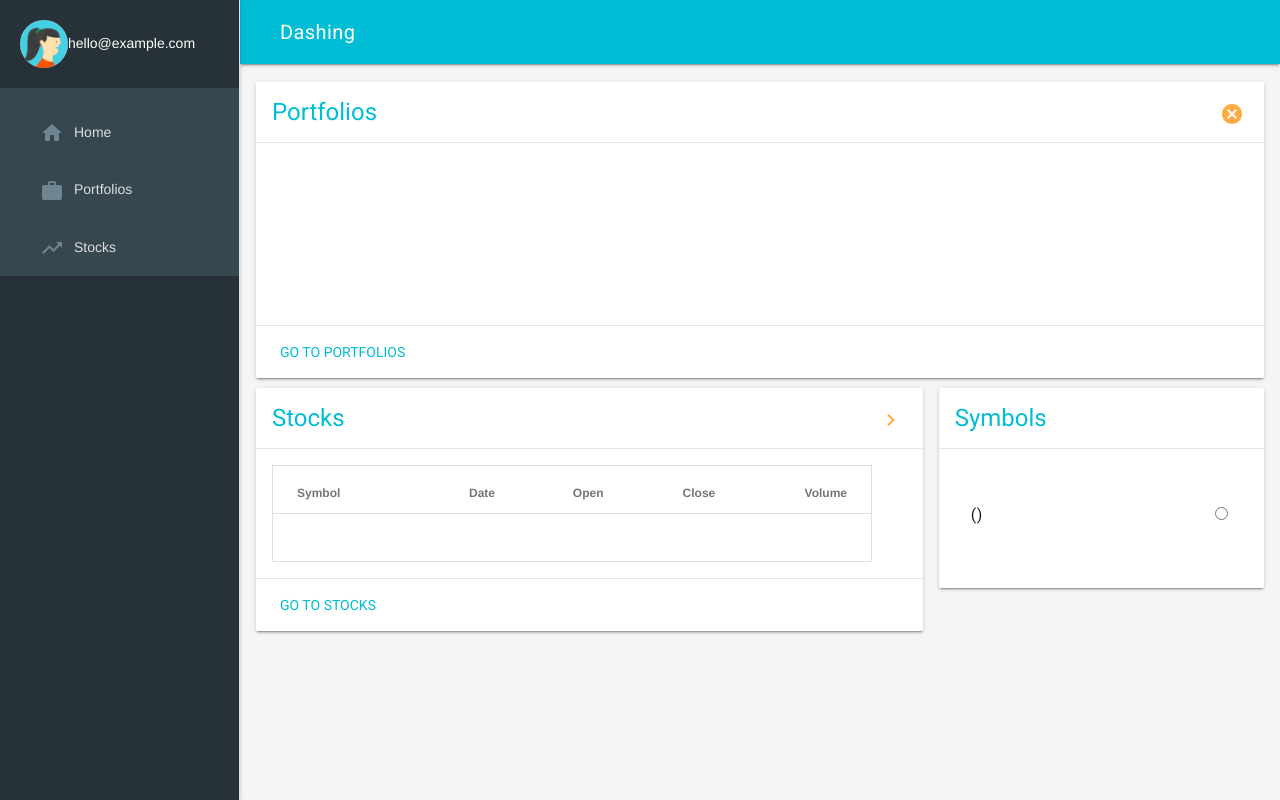
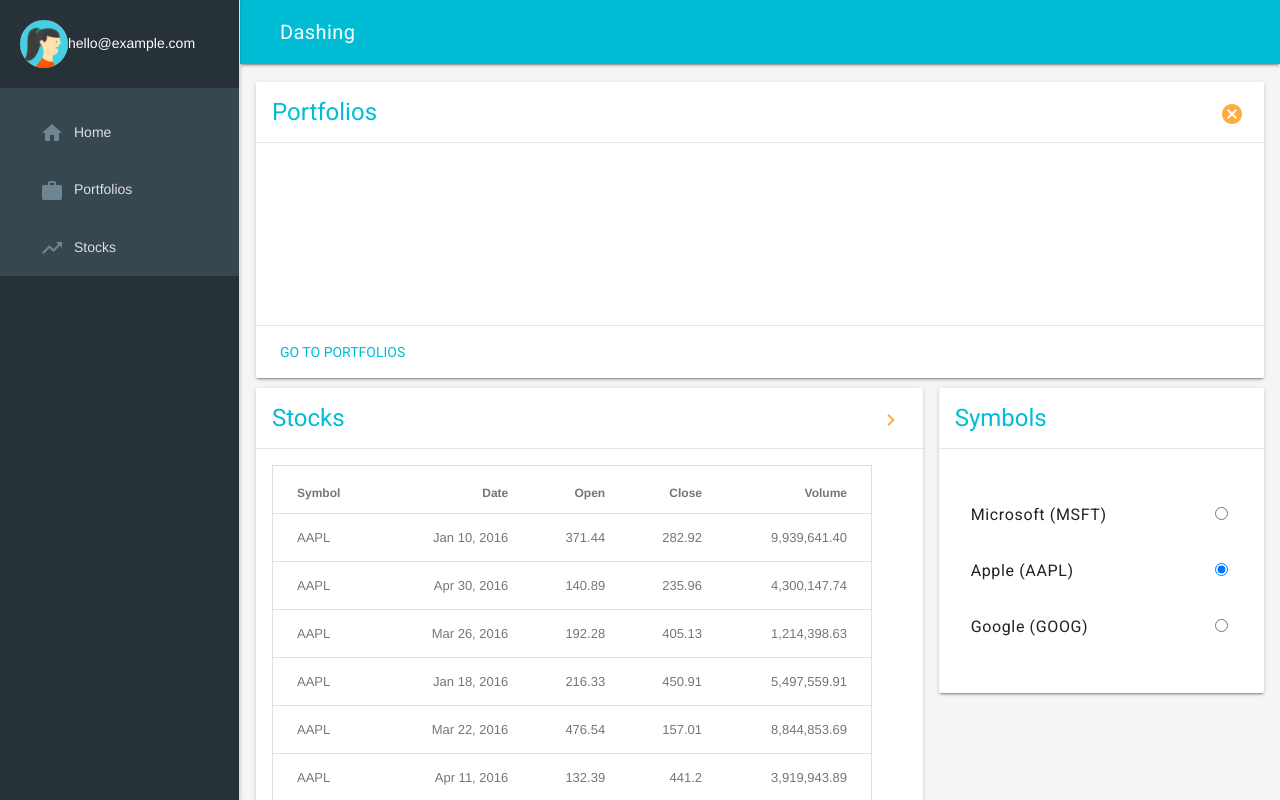
Before and after one commit to onehungrymind/dashing-angular, an Angular app: page /stocks in a window 1280 px wide. Built offline with nearby package versions, Linux system fonts and the light colour scheme; data requests are answered from the project's data file.

Commit message:
fleshing out stocks

```diff
--- a/src/app/home/home.component.html
+++ b/src/app/home/home.component.html
@@ -3,6 +3,6 @@
     <app-portfolio-list [disable-actions]="true" [portfolios]="portfolios | async"></app-portfolio-list>
   </div>
   <div class="mdl-cell--6-col">
-    <app-stock-history></app-stock-history>
+    <app-stock-history [current]="currentSymbol"></app-stock-history>
   </div>
 </div>
--- a/src/app/home/home.component.ts
+++ b/src/app/home/home.component.ts
@@ -2,6 +2,7 @@ import { Component, OnInit } from '@angular/core';
 import { PortfolioService } from '../shared';
 import { Observable } from "rxjs";
 import 'rxjs/add/operator/map';
+import { SymbolService } from "../shared/symbol.service";
 
 @Component({
   selector: 'app-home',
@@ -11,12 +12,16 @@ import 'rxjs/add/operator/map';
 })
 export class HomeComponent implements OnInit {
   portfolios: any;
+  currentSymbol: string;
+
   constructor(
-    private portfolioService: PortfolioService
+    private portfolioService: PortfolioService,
+    private symbolService: SymbolService
   ) { }
 
   ngOnInit() {
     this.getPortfolios();
+    this.currentSymbol = this.symbolService.getCurrentSymbol();
   }
 
   getPortfolios() {
--- a/src/app/shared/stock.service.ts
+++ b/src/app/shared/stock.service.ts
@@ -13,6 +13,6 @@ export class StockService {
   }
 
   getStocks (symbol) {
-    return this.http.get(this.getURL(symbol));
+    return this.http.get(this.getURL(symbol)).map(res => res.json());
   };
 }
--- a/src/app/shared/symbol.service.ts
+++ b/src/app/shared/symbol.service.ts
@@ -21,10 +21,9 @@ export class SymbolService {
 
   setCurrentSymbol(symbol) {
     this.currentSymbol = symbol;
-    // $rootScope.$broadcast('setSymbol', symbol);
   };
 
   getCurrentSymbol() {
-    return this.currentSymbol;
+    return this.currentSymbol || 'AAPL';
   };
 }
--- a/src/app/stocks/stock-history/stock-history.component.html
+++ b/src/app/stocks/stock-history/stock-history.component.html
@@ -14,7 +14,7 @@
       </tr>
       </thead>
       <tbody>
-      <tr ng-repeat="quote in $ctrl.history">
+      <tr *ngFor="let quote of history">
         <td class="mdl-data-table__cell--non-numeric">{{quote.Symbol}}</td>
         <td>{{quote.Date | date: 'MMM dd, yyyy'}}</td>
         <td>{{quote.Open}}</td>
--- a/src/app/stocks/stock-history/stock-history.component.ts
+++ b/src/app/stocks/stock-history/stock-history.component.ts
@@ -1,15 +1,24 @@
-import { Component, OnInit } from '@angular/core';
+import { Component, OnInit, Input, EventEmitter, Output, OnChanges } from '@angular/core';
+import { StockService } from "../../shared/stock.service";
+import { SymbolService } from "../../shared/symbol.service";
+import { Observable } from "rxjs";
+import 'rxjs/add/operator/take';
 
 @Component({
   selector: 'app-stock-history',
   templateUrl: './stock-history.component.html',
   styleUrls: ['./stock-history.component.css']
 })
-export class StockHistoryComponent implements OnInit {
-  quote: Object = {};
-  constructor() { }
+export class StockHistoryComponent implements OnChanges {
+  history: Array<any>;
+  @Input() current: string;
 
-  ngOnInit() {
+  constructor(private stockService: StockService) {
   }
 
+  ngOnChanges(changes) {
+    this.stockService.getStocks(this.current)
+      .map(res => res.slice(0, 10))
+      .subscribe(res => this.history = res);
+  }
 }
--- a/src/app/stocks/stocks.component.html
+++ b/src/app/stocks/stocks.component.html
@@ -1,5 +1,6 @@
 <div class="mdl-grid">
   <app-performance class="mdl-cell--12-col"></app-performance>
-  <app-stock-history class="mdl-cell--8-col"></app-stock-history>
-  <app-symbols class="mdl-cell--4-col"></app-symbols>
+  <app-stock-history [current]="currentSymbol" class="mdl-cell--8-col"></app-stock-history>
+  <app-symbols [current]="currentSymbol"
+    (setCurrentSymbol)="setCurrentSymbol($event)" class="mdl-cell--4-col"></app-symbols>
 </div>
--- a/src/app/stocks/stocks.component.ts
+++ b/src/app/stocks/stocks.component.ts
@@ -1,4 +1,5 @@
 import { Component, OnInit } from '@angular/core';
+import { SymbolService } from "../shared/symbol.service";
 
 @Component({
   selector: 'app-stocks',
@@ -6,10 +7,15 @@ import { Component, OnInit } from '@angular/core';
   styleUrls: ['./stocks.component.css']
 })
 export class StocksComponent implements OnInit {
-
-  constructor() { }
+  currentSymbol: string = this.symbolService.getCurrentSymbol();
+  constructor(private symbolService: SymbolService) { }
 
   ngOnInit() {
   }
 
+  setCurrentSymbol(symbol) {
+    this.currentSymbol = symbol;
+    this.symbolService.setCurrentSymbol(symbol);
+  }
+
 }
--- a/src/app/stocks/symbols/symbols.component.html
+++ b/src/app/stocks/symbols/symbols.component.html
@@ -4,16 +4,16 @@
   </div>
   <div class="mdl-card__supporting-text">
     <ul class="demo-list-control mdl-list">
-      <li ng-repeat="symbol in $ctrl.symbols" class="mdl-list__item">
+      <li *ngFor="let symbol of symbols | async" class="mdl-list__item">
         <span class="mdl-list__item-primary-content">
           {{symbol.entity}} ({{symbol.code}})
         </span>
         <span class="mdl-list__item-secondary-action">
           <label class="mdl-radio">
-            <input ng-change="$ctrl.setCurrentSymbol($ctrl.currentSymbol)"
-                   ng-model="$ctrl.currentSymbol" type="radio"
+            <input (change)="setCurrentSymbol.emit(current)"
+                   [(ngModel)]="current" type="radio"
                    class="mdl-radio__button" name="symbol"
-                   ng-value="symbol.code" />
+                   [value]="symbol.code" />
           </label>
         </span>
       </li>
--- a/src/app/stocks/symbols/symbols.component.ts
+++ b/src/app/stocks/symbols/symbols.component.ts
@@ -1,4 +1,6 @@
-import { Component, OnInit } from '@angular/core';
+import { Component, OnInit, Output, Input, EventEmitter } from '@angular/core';
+import { SymbolService } from "../../shared/symbol.service";
+import { Observable } from "rxjs";
 
 @Component({
   selector: 'app-symbols',
@@ -6,10 +8,13 @@ import { Component, OnInit } from '@angular/core';
   styleUrls: ['./symbols.component.css']
 })
 export class SymbolsComponent implements OnInit {
-  symbol: Object = {};
-  constructor() { }
+  symbols: Observable<Array<any>>;
+  @Input() current: any;
+  @Output() setCurrentSymbol: EventEmitter<any> = new EventEmitter();
+  constructor(private symbolService: SymbolService) { }
 
   ngOnInit() {
+    this.symbols = this.symbolService.all();
   }
 
 }
```
